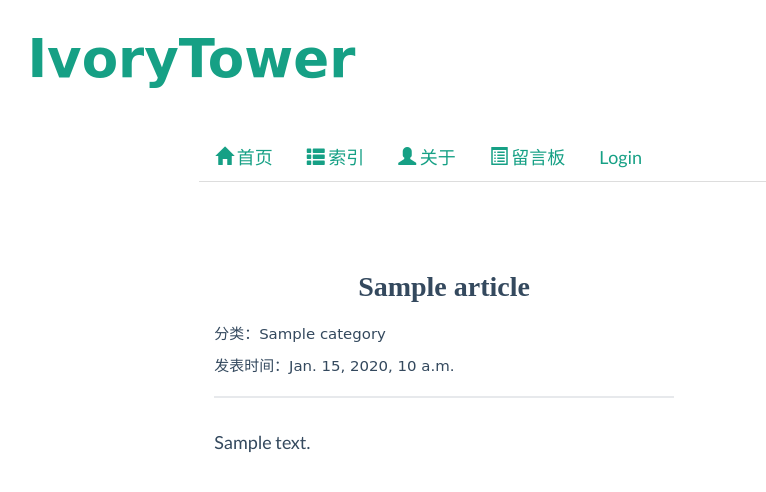
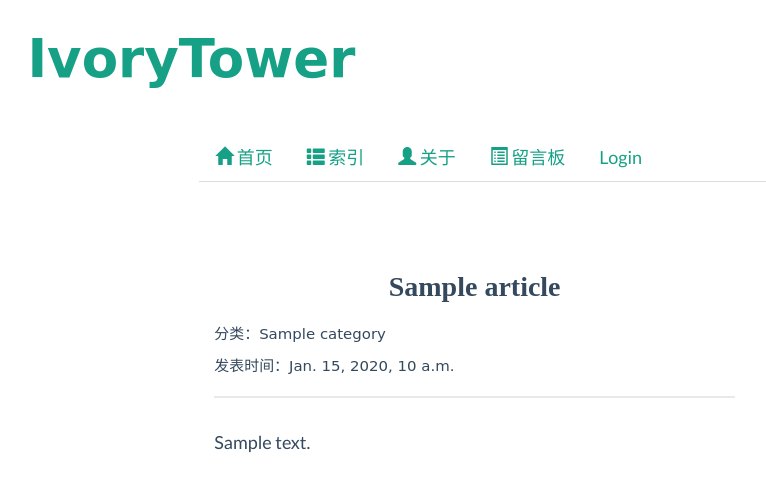
Before and after one commit to chentianma/pws, a Django app: page /blog/article/1/ in a window 1280 px wide. Shown: the top 492 px of the page, without its empty margins (19-785 px from the left). Run offline with Django 3.2, Linux system fonts and the light colour scheme; tables that the repository leaves empty hold one stand-in row (values such as "Sample post"); some libraries are stand-ins or nearby versions.

Commit message:
bloghome ++ {% if articles %}

```diff
--- a/mysite/templates/blog/blogarticle.html
+++ b/mysite/templates/blog/blogarticle.html
@@ -8,7 +8,7 @@
 
 {% block content %}
 <!--文章展示版块-->
-<div class="col-md-8">
+<div class="col-md-9">
     <div class="">
         <div class="page-header">
             <h5 style="font-family: 微软雅黑" align="center">{{ article.title }}
--- a/mysite/templates/blog/bloghome.html
+++ b/mysite/templates/blog/bloghome.html
@@ -6,7 +6,8 @@
 
 {% block content %}
 <!--文章展示版块-->
-<div class="col-md-8">
+<div class="col-md-9">
+    {% if articles %}
     {% for article in articles %}
     <div class="panel panel-default">
         <div class="panel-heading">
@@ -27,9 +28,10 @@
         </div>
     </div>
     {% endfor %}
+    {% endif %}
 </div>
 <!--侧边栏-->
-<div class="col-md-4">
+<div class="col-md-3">
     </br>
     <div class="col-md-10 col-md-offset-1">
         <div class="panel panel-success">
```
